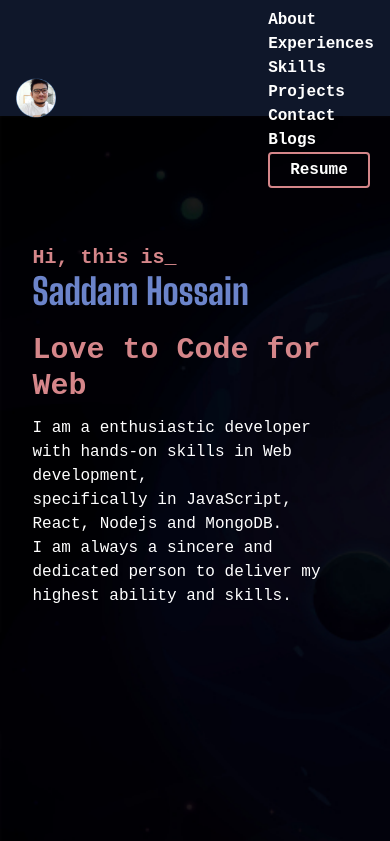
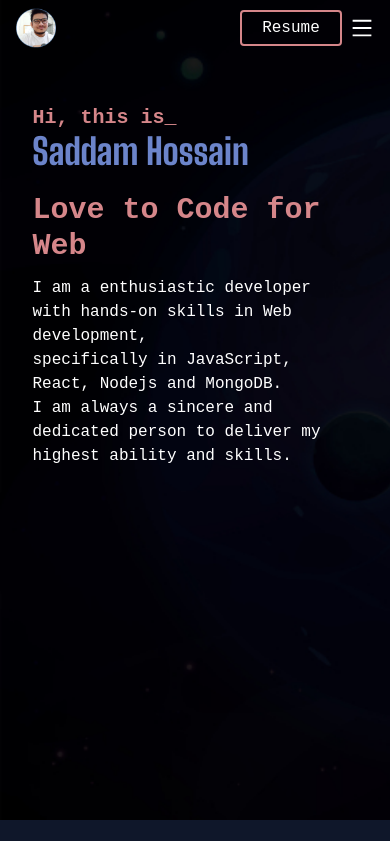
Before and after one commit to saadhossain/saadportfolio, a React (Create React App) app: page / in a window 390 px wide. Shown: the top 841 px of the page. Built offline with nearby package versions, Linux system fonts and the light colour scheme; a web font is replaced by a local one.

Commit message:
Menu Responsiveness done

```diff
--- a/src/Components/Header/Header.js
+++ b/src/Components/Header/Header.js
@@ -1,26 +1,33 @@
-import React from 'react';
+import React, { useState } from 'react';
 import logo from '../../assests/Saad-Hossain.png';
+import {AiOutlineMenu, AiOutlineClose} from 'react-icons/ai'
 
 const Header = () => {
+    const [expand, setExpand] = useState(false)
     return (
         <div className='w-11/12 lg:w-10/12 py-2 mx-auto -mb-20 flex justify-between items-center text-white font-chivo'>
             <div>
                 <img src={logo} alt="Saad Hossain" className='w-10' />
             </div>
-            <div>
-                <ul className='lg:flex gap-3 items-center font-semibold'>
+            <div className='flex items-center gap-2'>
+                <ul className={`lg:flex gap-3 items-center font-semibold bg-[#081A3B] lg:bg-transparent absolute lg:static duration-300 ease-in-out ${expand ? 'top-12 right-0': 'top-[-200px] right-0'} pr-5 pl-20 py-2 rounded`}>
                     <li>About</li>
                     <li>Experiences</li>
                     <li>Skills</li>
                     <li>Projects</li>
                     <li>Contact</li>
                     <li>Blogs</li>
-                    <a href="../../assests/resume/Saddam Hossain's Resume.pdf"
+                </ul>
+                <a href="../../assests/resume/Saddam Hossain's Resume.pdf"
                     download="Saddam Hossain's Resume.pdf"
                     >
                         <button className='py-1 px-5 rounded border-2 border-primary duration-500 ease-in-out hover:bg-primary'>Resume</button>
                     </a>
-                </ul>
+                <div onClick={()=>setExpand(!expand)} className='lg:hidden'>
+                    {
+                        expand ? <AiOutlineClose className='w-6 h-6'></AiOutlineClose>:<AiOutlineMenu className='w-6 h-6'></AiOutlineMenu>
+                    }
+                </div>
             </div>
         </div>
     );
```
